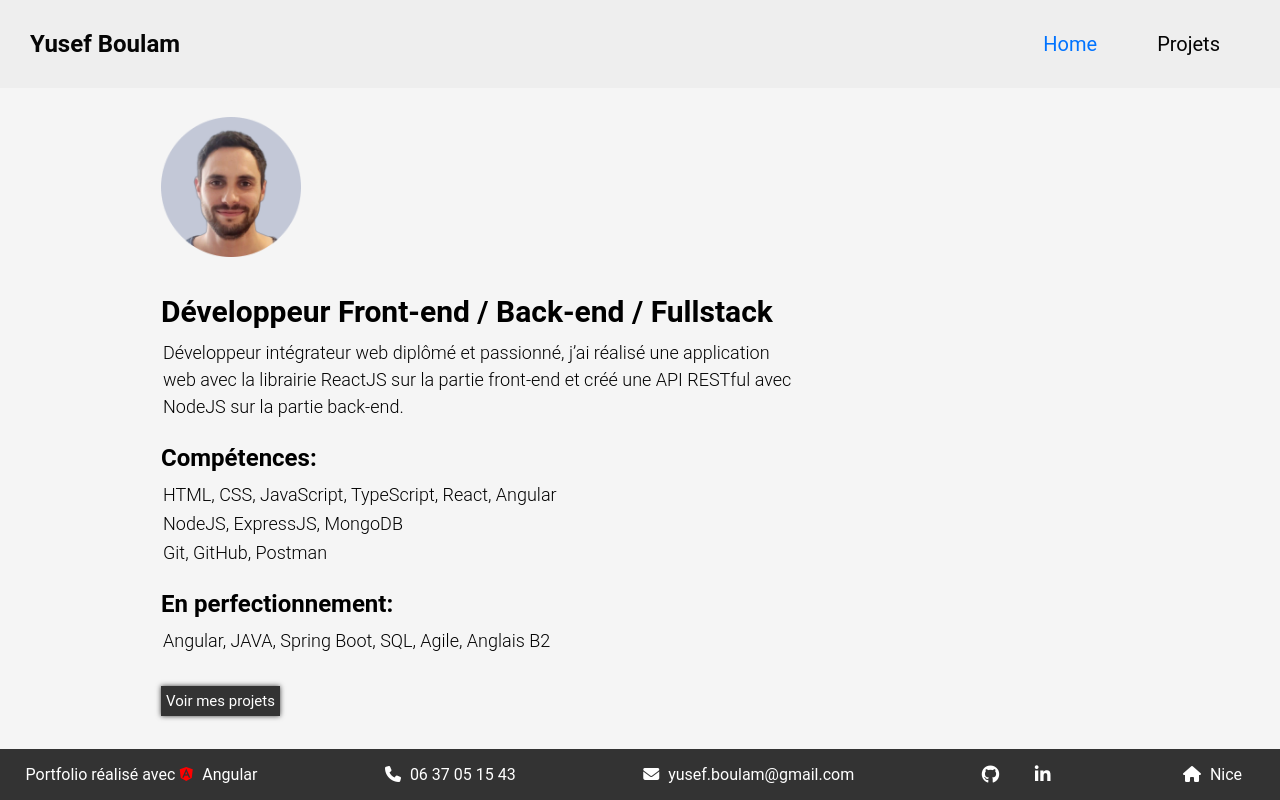
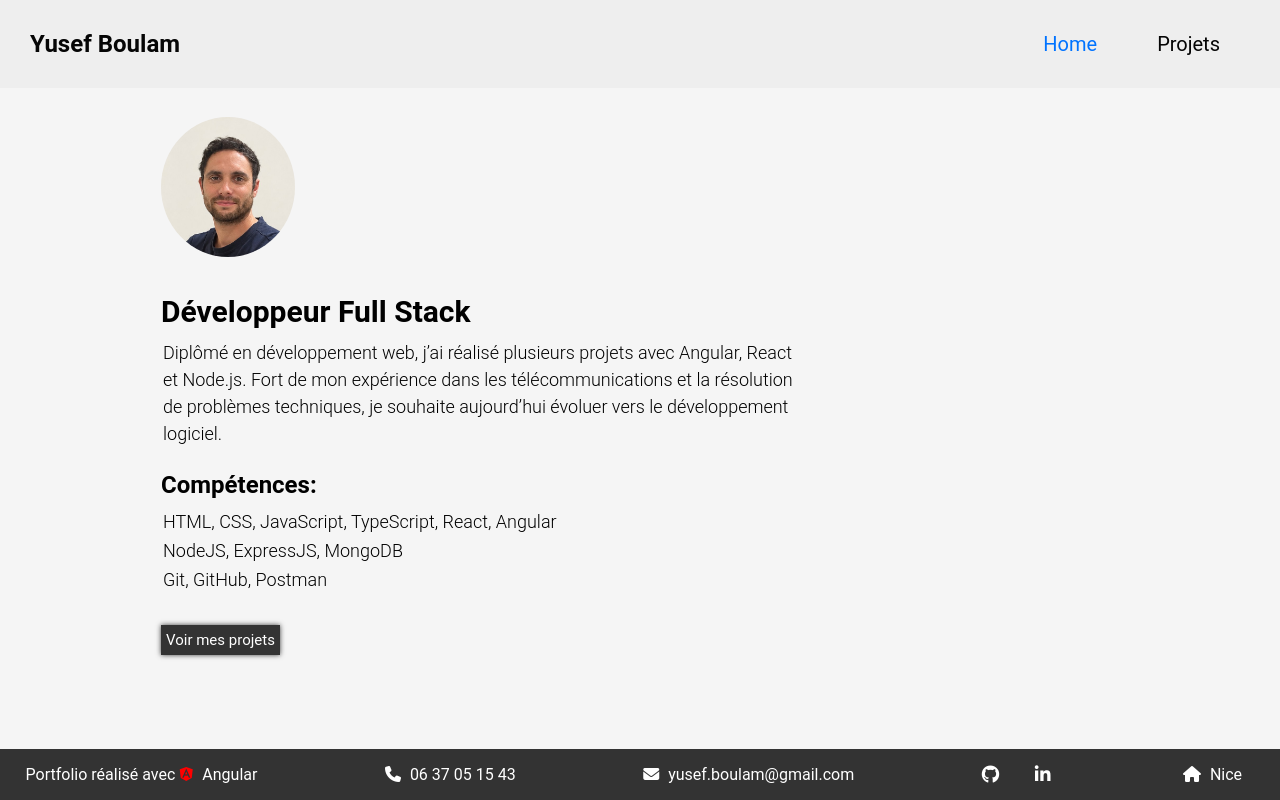
Before and after one commit to yusef-boulam/Portfolio_Yusef_Boulam_ANGULAR, an Angular app: page / in a window 1280 px wide. Built offline with nearby package versions, Linux system fonts and the light colour scheme.

Commit message:
Mise à jour de la présentation du portfolio

```diff
--- a/src/app/home-page/home-page.component.html
+++ b/src/app/home-page/home-page.component.html
@@ -6,7 +6,5 @@
   <p>{{skilsFront}}</p>
   <p>{{skilsBack}}</p>
   <p>{{skilsTools}}</p>
-  <h2>{{titlePerfecting}}</h2>
-  <p>{{perfecting}}</p>
   <button routerLink="projects">{{button}}</button>
 </section>
--- a/src/app/home-page/home-page.component.scss
+++ b/src/app/home-page/home-page.component.scss
@@ -8,6 +8,7 @@ section{
 
 img {
   height: 140px;
+  border-radius: 50%;
 }
 
 .presentation{
--- a/src/app/home-page/home-page.component.ts
+++ b/src/app/home-page/home-page.component.ts
@@ -8,16 +8,14 @@ import { Component } from '@angular/core';
 export class HomePageComponent {
   constructor() {}
 
-  picture: string = '../../assets/images/homePage/profile.png';
-  title: string = 'Développeur Front-end / Back-end / Fullstack';
+  picture: string = '../../assets/images/homePage/profile.jpeg';
+  title: string = 'Développeur Full Stack';
   presentation: string =
-    'Développeur intégrateur web diplômé et passionné, j’ai réalisé une application web avec la librairie ReactJS sur la partie front-end et créé une API RESTful avec NodeJS sur la partie back-end.';
+    'Diplômé en développement web, j’ai réalisé plusieurs projets avec Angular, React et Node.js. Fort de mon expérience dans les télécommunications et la résolution de problèmes techniques, je souhaite aujourd’hui évoluer vers le développement logiciel.';
   titleSkils: string = 'Compétences:';
   skilsFront: string = 'HTML, CSS, JavaScript, TypeScript, React, Angular';
   skilsBack: string = 'NodeJS, ExpressJS, MongoDB';
   skilsTools: string = 'Git, GitHub, Postman';
-  titlePerfecting: string = 'En perfectionnement:';
-  perfecting: string = 'Angular, JAVA, Spring Boot, SQL, Agile, Anglais B2';
   button: string = 'Voir mes projets';
   ngOnInit(): void {}
 }
```
Also changed, not shown: src/assets/images/homePage/profile.jpeg (added), src/assets/images/homePage/profile.png (deleted).
